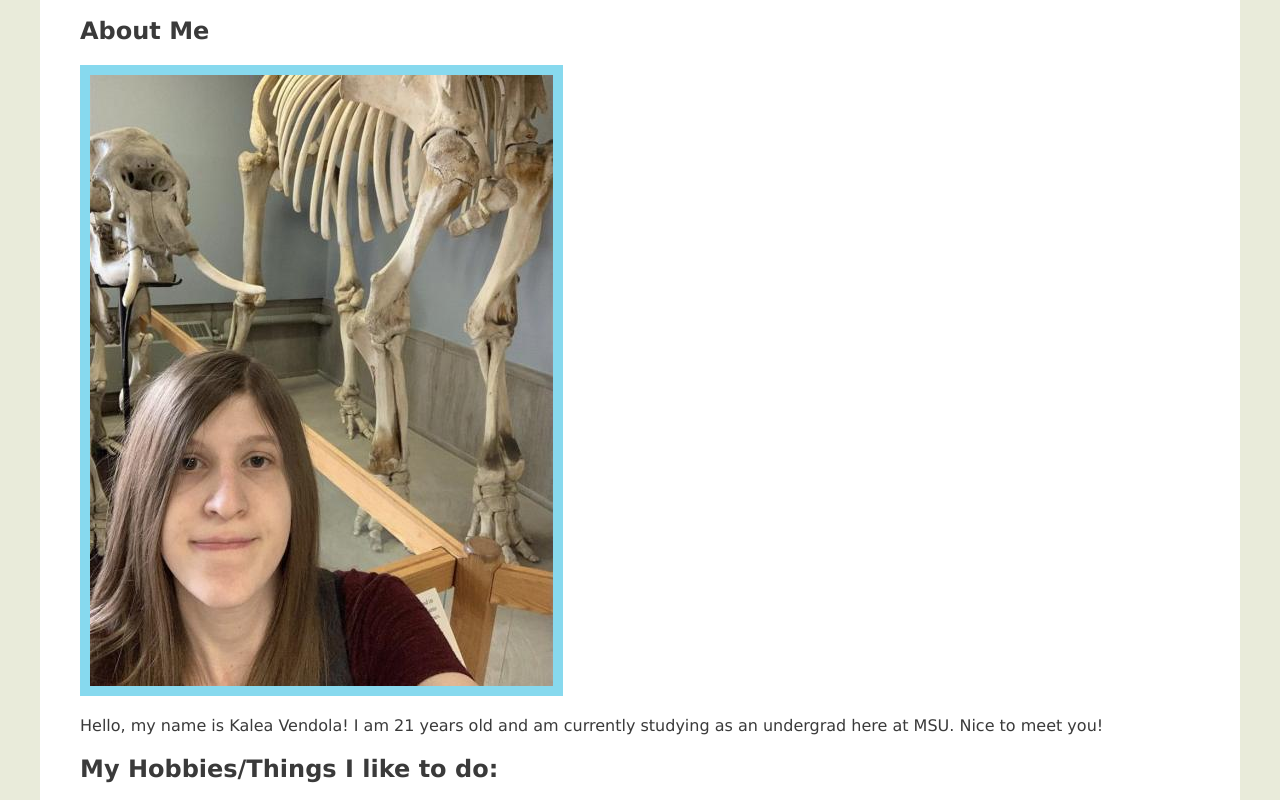
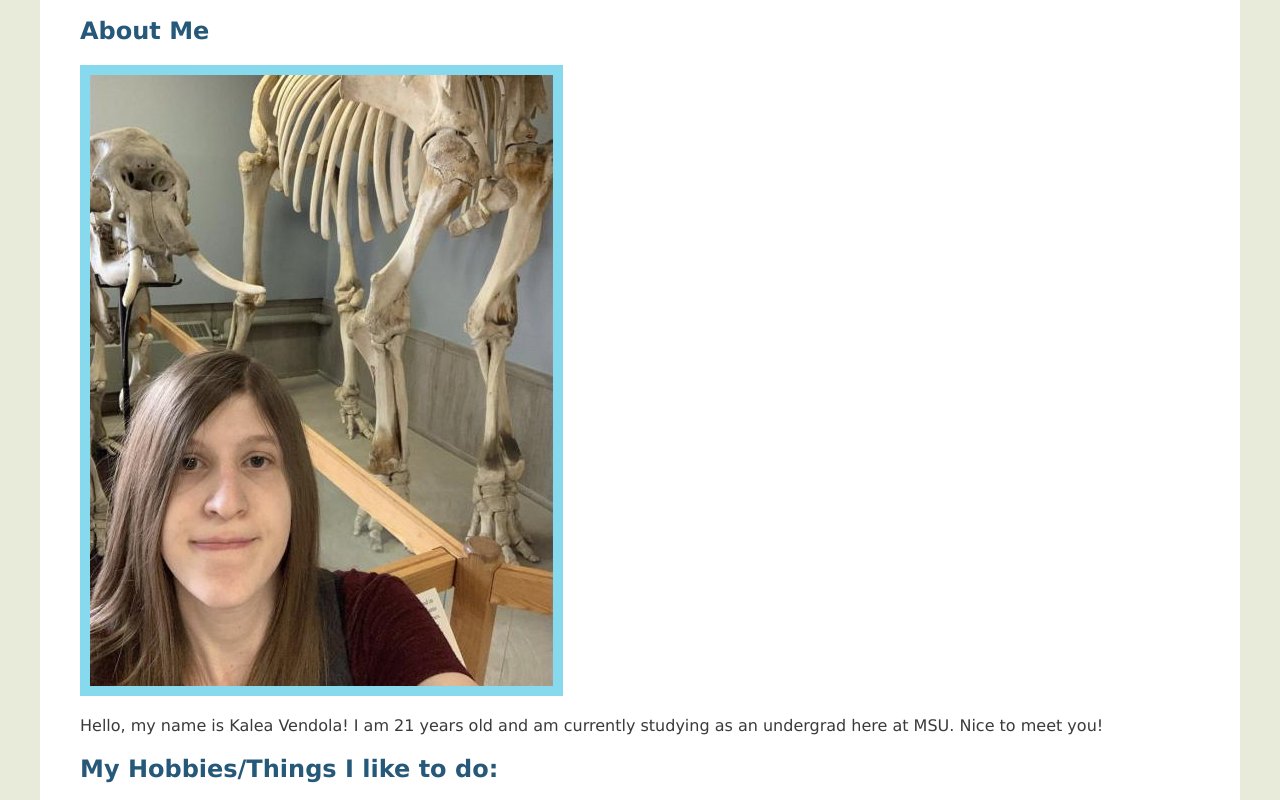
Before and after one commit to vendolak/mi349_blog2, a plain HTML site: page index.html in a window 1280 px wide. Shown: the part 149-949 px from the top of the page. Drawn offline with Linux system fonts and the light colour scheme.

Commit message:
Update style.css

```diff
--- a/style.css
+++ b/style.css
@@ -16,6 +16,10 @@ h1 {
     margin: 0;
 }
 
+h2 {
+    color:rgb(37, 88, 121);
+}
+
 p {
     line-height: 1.4 em;
 }
@@ -28,6 +32,10 @@ p {
     color:rgb(37, 88, 121);
 }
 
+#hello-features {
+    color:rgb(37, 88, 121);
+}
+
 .section-heading {
     color:rgb(26, 54, 71);
 }
```
